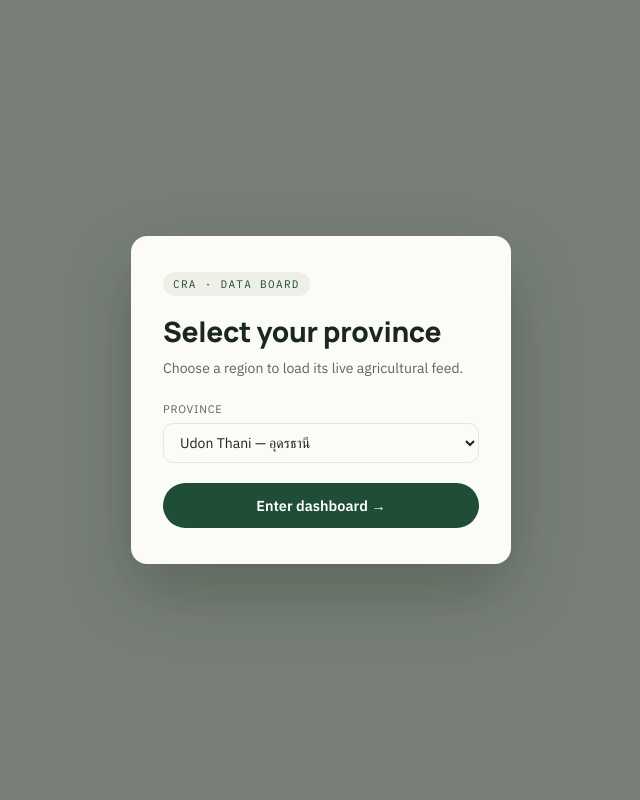
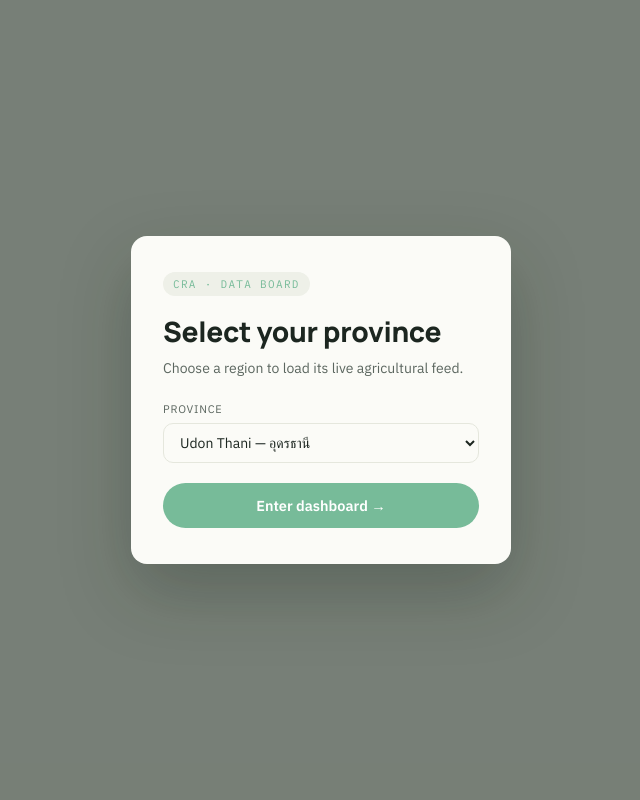
Before and after one commit to kittidae/CRA, a FastAPI app: page / in a window 1280 px wide. Shown: the whole page, without its empty margins (319-959 px from the left). Run offline with FastAPI, Linux system fonts and the light colour scheme.

Commit message:
color fix

```diff
--- a/static/style.css
+++ b/static/style.css
@@ -3,10 +3,10 @@
    =================================================== */
 :root {
   /* color */
-  --paddy:        #1F4D36;
-  --paddy-light:  #2E6B4A;
+  --paddy:        hsl(150, 33%, 60%);
+  --paddy-light:  #7ac49c;
   --paddy-deep:   #163826;
-  --husk:         #E2962E;
+  --husk:         #18fd03;
   --husk-soft:    #FBE7C2;
   --clay:         #BC5A2E;
   --clay-soft:    #F3DCCB;
```
